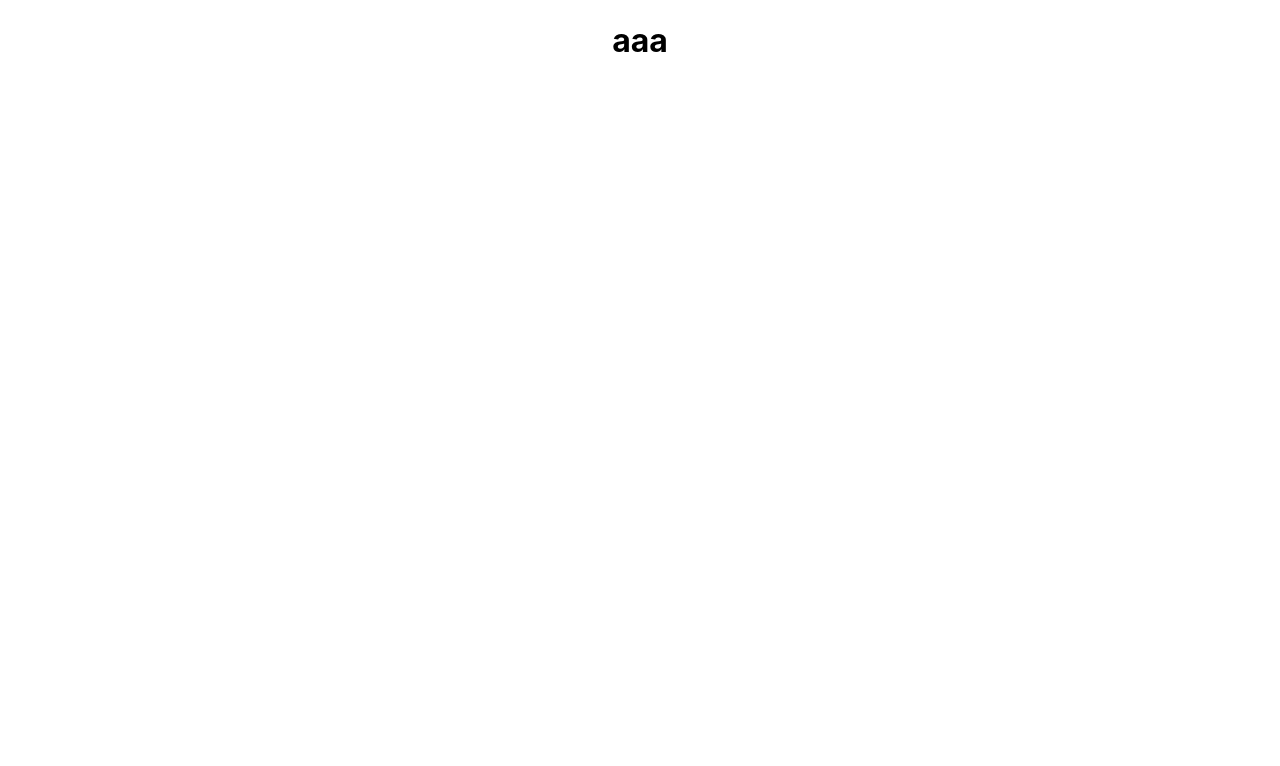
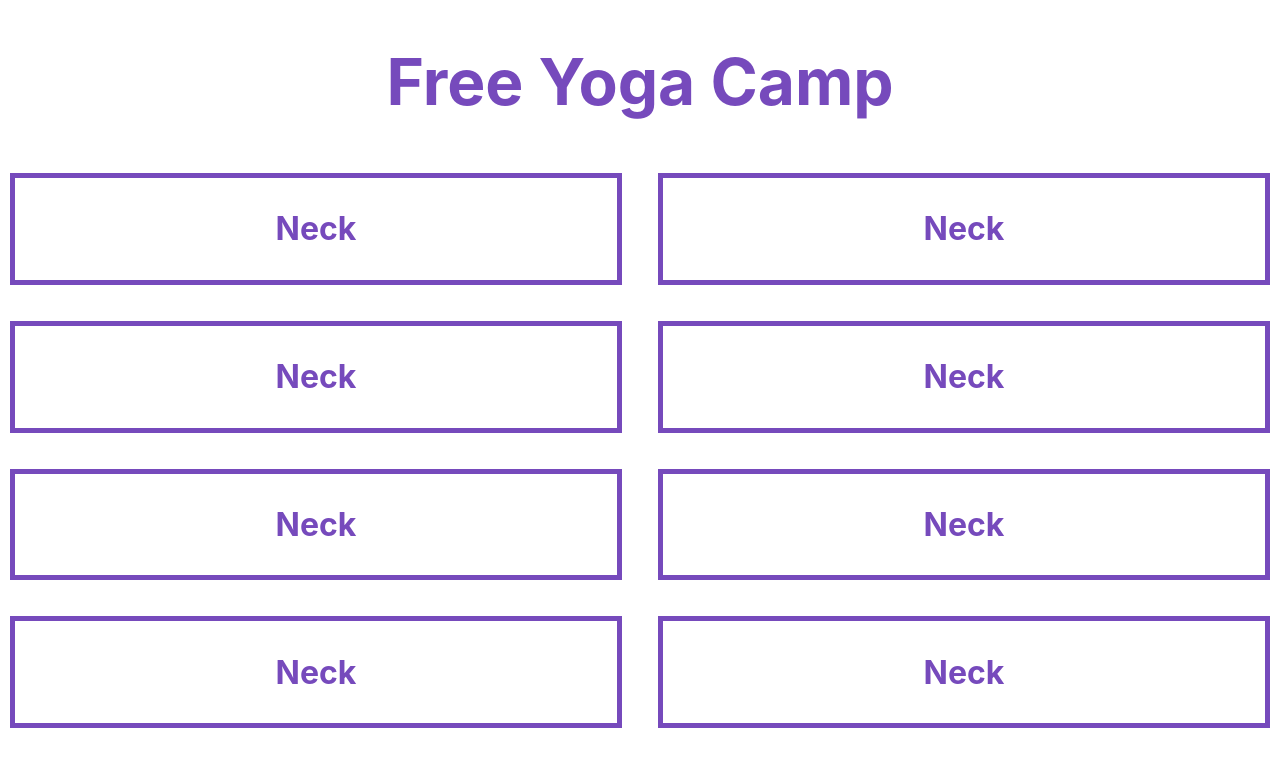
Before and after one commit to mmyeon/free-yoga-camp, a React (Create React App) app: page / in a window 1280 px wide. Shown: the top 766 px of the page. Built offline with nearby package versions, Linux system fonts and the light colour scheme.

Commit message:
메인 페이지 스타일 적용

```diff
--- a/src/App.css
+++ b/src/App.css
@@ -1,8 +1,25 @@
+:root {
+  --primary-color: #764abc;
+}
+
 .App {
   text-align: center;
 }
 
-.App-logo {
+.body-align {
+  display: grid;
+  grid-template-columns: 1.5fr 1.5fr;
+  /* justify-items: center; */
+  grid-gap: 1rem;
+  align-items: center;
+}
+
+.main-title {
+  color: var(--primary-color);
+  font-size: 4em;
+}
+
+/* .App-logo {
   height: 40vmin;
   pointer-events: none;
 }
@@ -35,4 +52,4 @@
   to {
     transform: rotate(360deg);
   }
-}
+} */
--- a/src/App.js
+++ b/src/App.js
@@ -1,10 +1,21 @@
-import React from "react";
+import React, { Component } from "react";
 import "./App.css";
+import BodyPart from "./components/BodyPart";
 
 function App() {
   return (
     <div className="App">
-      <h1>aaa</h1>
+      <h1 className="main-title">Free Yoga Camp</h1>
+      <div className="body-align">
+        <BodyPart />
+        <BodyPart />
+        <BodyPart />
+        <BodyPart />
+        <BodyPart />
+        <BodyPart />
+        <BodyPart />
+        <BodyPart />
+      </div>
     </div>
   );
 }
--- /dev/null
+++ b/src/components/BodyPart.css
@@ -0,0 +1,13 @@
+.body {
+  box-sizing: content-box;
+  border: 5px solid #764abc;
+  margin: 10px;
+  color: #764abc;
+  padding: 10px;
+}
+
+.body:hover {
+  background-color: var(--primary-color);
+  color: white;
+  opacity: 50%;
+}
--- /dev/null
+++ b/src/components/BodyPart.jsx
@@ -0,0 +1,14 @@
+import React, { Component } from "react";
+import "./BodyPart.css";
+
+class BodyPart extends Component {
+  render() {
+    return (
+      <div className="body">
+        <h1>Neck</h1>
+      </div>
+    );
+  }
+}
+
+export default BodyPart;
```
Also changed, not shown: src/components/BodyPart.js (deleted).
